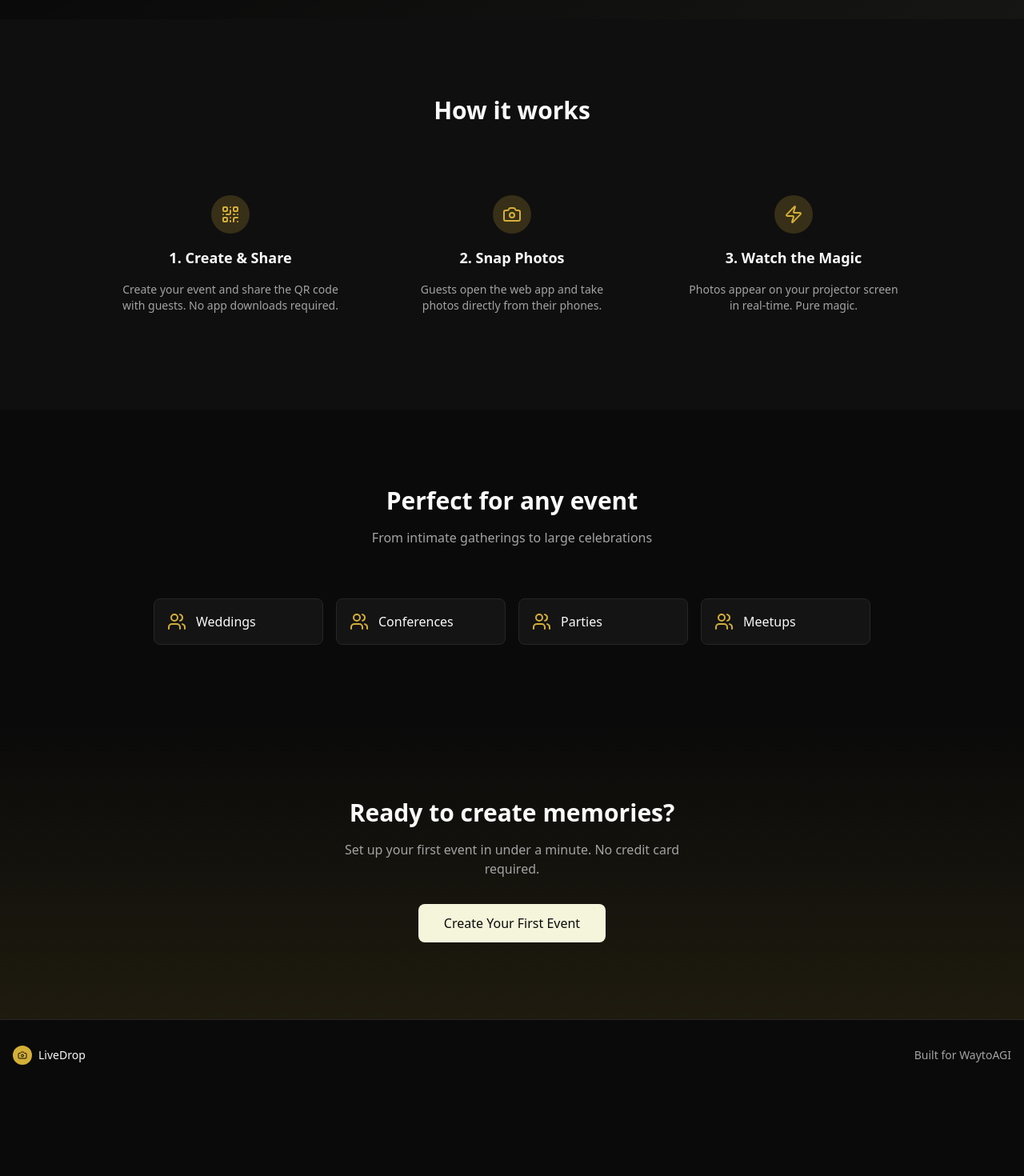
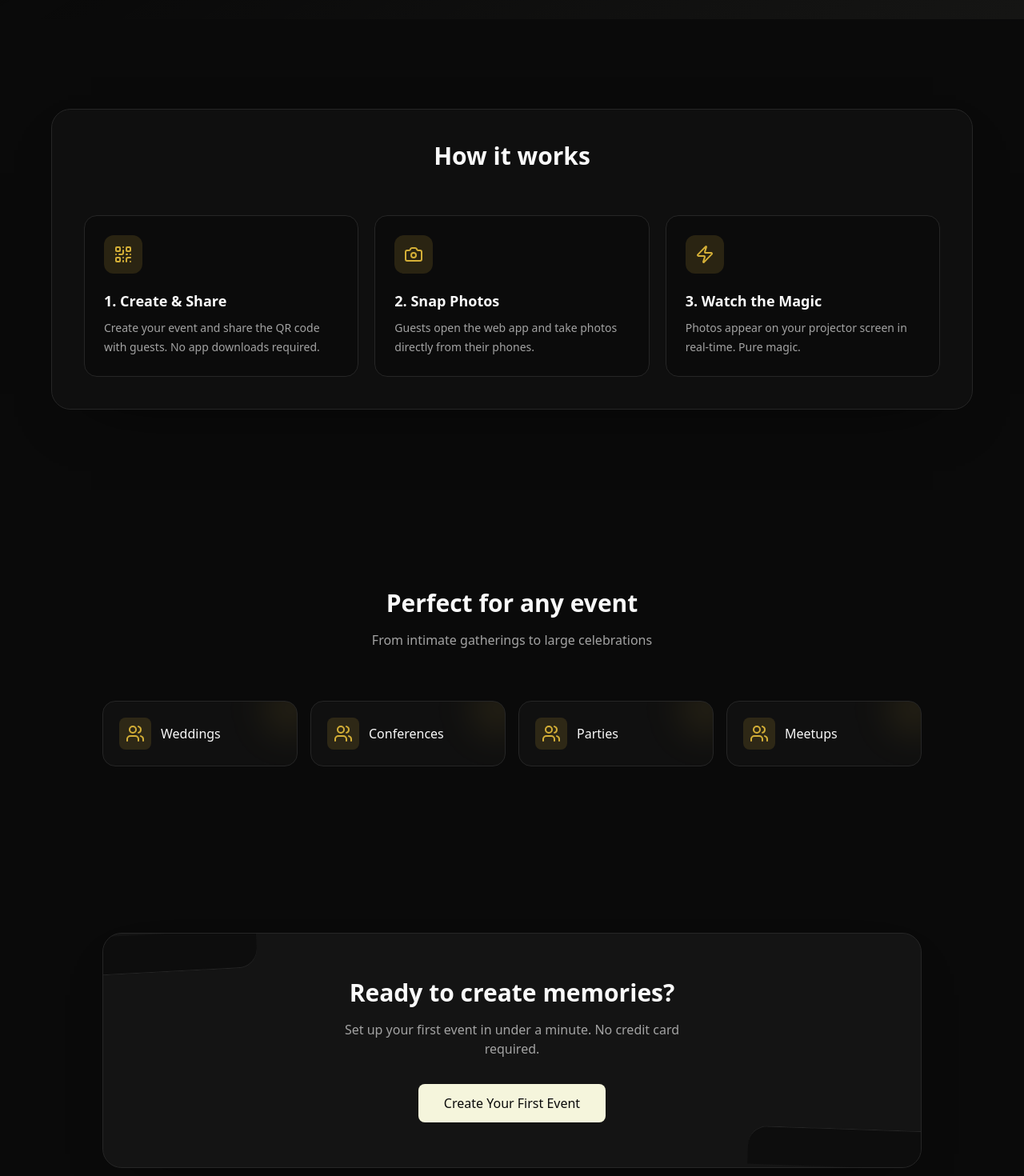
Before and after one commit to aircrushin/livedrop, a Next.js app: page / in a window 1280 px wide. Shown: the part 780-2250 px from the top of the page at 80% size. Before the commit the page ends 2143 px from the top, so only its background shows below. Built offline with nearby package versions, Linux system fonts and the light colour scheme; no server answers.

Commit message:
Enhance landing page layout with improved styling and structure

```diff
--- a/app/page.tsx
+++ b/app/page.tsx
@@ -75,9 +75,12 @@ export default async function Home() {
   const { data: { user } } = await supabase.auth.getUser();
 
   return (
-    <div className="min-h-screen bg-background">
+    <div className="min-h-screen bg-background text-foreground relative">
+      {/* Shared dot-matrix background for the whole page */}
+      <div className="pointer-events-none fixed inset-0 opacity-45 bg-[radial-gradient(hsl(var(--foreground)/0.18)_1px,transparent_1px)] bg-size-[18px_18px] z-0" />
+
       {/* Hero Section */}
-      <header className="relative overflow-hidden">
+      <header className="relative overflow-hidden z-10">
         <div className="absolute inset-0 bg-linear-to-br from-accent/10 via-transparent to-primary/5 pointer-events-none" />
         <div className="container mx-auto px-4 py-8 relative z-10">
           <nav className="flex items-center justify-between">
@@ -142,12 +145,13 @@ export default async function Home() {
       </header>
 
       {/* Features Section */}
-      <section className="py-24 bg-card/50">
+      <section className="relative py-24 md:py-28 z-10">
         <div className="container mx-auto px-4">
-          <h2 className="text-2xl md:text-3xl font-bold text-center mb-16">
+          <div className="mx-auto max-w-6xl rounded-3xl border border-border/70 bg-card/55 p-6 shadow-[0_30px_80px_-50px_rgba(0,0,0,0.85)] backdrop-blur-sm md:p-10">
+            <h2 className="text-2xl md:text-3xl font-bold text-center mb-10 md:mb-14">
               {t('features.title')}
             </h2>
-          <div className="grid md:grid-cols-3 gap-8 max-w-5xl mx-auto">
+            <div className="grid gap-5 md:grid-cols-3">
               <FeatureCard
                 icon={<QrCode className="h-6 w-6" />}
                 title={t('features.step1Title')}
@@ -165,10 +169,11 @@ export default async function Home() {
               />
             </div>
           </div>
+        </div>
       </section>
 
       {/* Use Cases */}
-      <section className="py-24">
+      <section className="relative py-24 md:py-28 z-10">
         <div className="container mx-auto px-4">
           <h2 className="text-2xl md:text-3xl font-bold text-center mb-4">
             {t('useCases.title')}
@@ -176,7 +181,7 @@ export default async function Home() {
           <p className="text-muted-foreground text-center mb-16 max-w-xl mx-auto">
             {t('useCases.subtitle')}
           </p>
-          <div className="grid sm:grid-cols-2 lg:grid-cols-4 gap-4 max-w-4xl mx-auto">
+          <div className="grid sm:grid-cols-2 lg:grid-cols-4 gap-4 max-w-5xl mx-auto">
             <UseCaseCard icon={<Users />} title={t('useCases.weddings')} />
             <UseCaseCard icon={<Users />} title={t('useCases.conferences')} />
             <UseCaseCard icon={<Users />} title={t('useCases.parties')} />
@@ -186,30 +191,35 @@ export default async function Home() {
       </section>
 
       {/* CTA Section */}
-      <section className="py-24 bg-linear-to-t from-accent/10 to-transparent">
-        <div className="container mx-auto px-4 text-center">
-          <h2 className="text-2xl md:text-3xl font-bold mb-4">
+      <section className="py-24 relative z-10">
+        <div className="container mx-auto px-4">
+          <div className="relative mx-auto max-w-5xl overflow-hidden rounded-3xl border border-border/70 bg-card px-6 py-14 text-center shadow-[0_30px_80px_-48px_rgba(0,0,0,0.85)] md:px-10">
+            <div className="pointer-events-none absolute -left-8 top-0 h-12 w-56 -rotate-3 rounded-b-3xl border-b border-border/60 bg-background/70" />
+            <div className="pointer-events-none absolute -right-10 bottom-0 h-12 w-64 rotate-2 rounded-t-3xl border-t border-border/60 bg-background/70" />
+
+            <h2 className="relative text-2xl md:text-3xl font-bold mb-4">
               {t('cta.title')}
             </h2>
-          <p className="text-muted-foreground mb-8 max-w-md mx-auto">
+            <p className="relative text-muted-foreground mb-8 max-w-md mx-auto">
               {t('cta.subtitle')}
             </p>
             {user ? (
-            <Button size="lg" asChild>
+              <Button size="lg" className="relative" asChild>
                 <Link href="/dashboard">{t('nav.dashboard')}</Link>
               </Button>
             ) : (
-            <Button size="lg" asChild>
+              <Button size="lg" className="relative" asChild>
                 <Link href="/signup">{t('cta.button')}</Link>
               </Button>
             )}
           </div>
+        </div>
       </section>
 
       {/* Footer */}
-      <footer className="py-8 border-t border-border">
+      <footer className="border-t border-border/70 bg-card/35 py-8 relative z-10">
         <div className="container mx-auto px-4">
-          <div className="flex items-center justify-between">
+          <div className="flex flex-col gap-4 sm:flex-row sm:items-center sm:justify-between">
             <div className="flex items-center gap-2">
               <div className="h-6 w-6 rounded-full bg-accent flex items-center justify-center">
                 <Camera className="h-3 w-3 text-accent-foreground" />
@@ -236,12 +246,12 @@ function FeatureCard({
   description: string;
 }) {
   return (
-    <div className="text-center space-y-4 p-6">
-      <div className="h-12 w-12 rounded-full bg-accent/20 flex items-center justify-center mx-auto text-accent">
+    <div className="group rounded-2xl border border-border/70 bg-background/70 p-6 transition-all duration-300 hover:-translate-y-1 hover:border-accent/40 hover:shadow-[0_22px_40px_-30px_rgba(0,0,0,0.9)]">
+      <div className="mb-5 flex h-12 w-12 items-center justify-center rounded-xl bg-accent/15 text-accent transition-colors group-hover:bg-accent group-hover:text-accent-foreground">
         {icon}
       </div>
-      <h3 className="text-lg font-semibold">{title}</h3>
-      <p className="text-muted-foreground text-sm">{description}</p>
+      <h3 className="mb-2 text-lg font-semibold">{title}</h3>
+      <p className="text-sm leading-6 text-muted-foreground">{description}</p>
     </div>
   );
 }
@@ -254,9 +264,12 @@ function UseCaseCard({
   title: string;
 }) {
   return (
-    <div className="flex items-center gap-3 p-4 rounded-lg border border-border bg-card hover:border-accent/50 transition-colors">
-      <div className="text-accent">{icon}</div>
+    <div className="group relative overflow-hidden rounded-2xl border border-border/70 bg-card/65 p-5 transition-all duration-300 hover:-translate-y-1 hover:border-accent/40 hover:shadow-[0_22px_40px_-32px_rgba(0,0,0,0.85)]">
+      <div className="pointer-events-none absolute right-0 top-0 h-16 w-16 translate-x-6 -translate-y-6 rounded-full bg-accent/12 blur-xl transition-opacity group-hover:opacity-100" />
+      <div className="relative flex items-center gap-3">
+        <div className="rounded-lg bg-accent/15 p-2 text-accent">{icon}</div>
         <span className="font-medium">{title}</span>
+      </div>
     </div>
   );
 }
```
Lines whose indentation alone changed are shown as unchanged.
